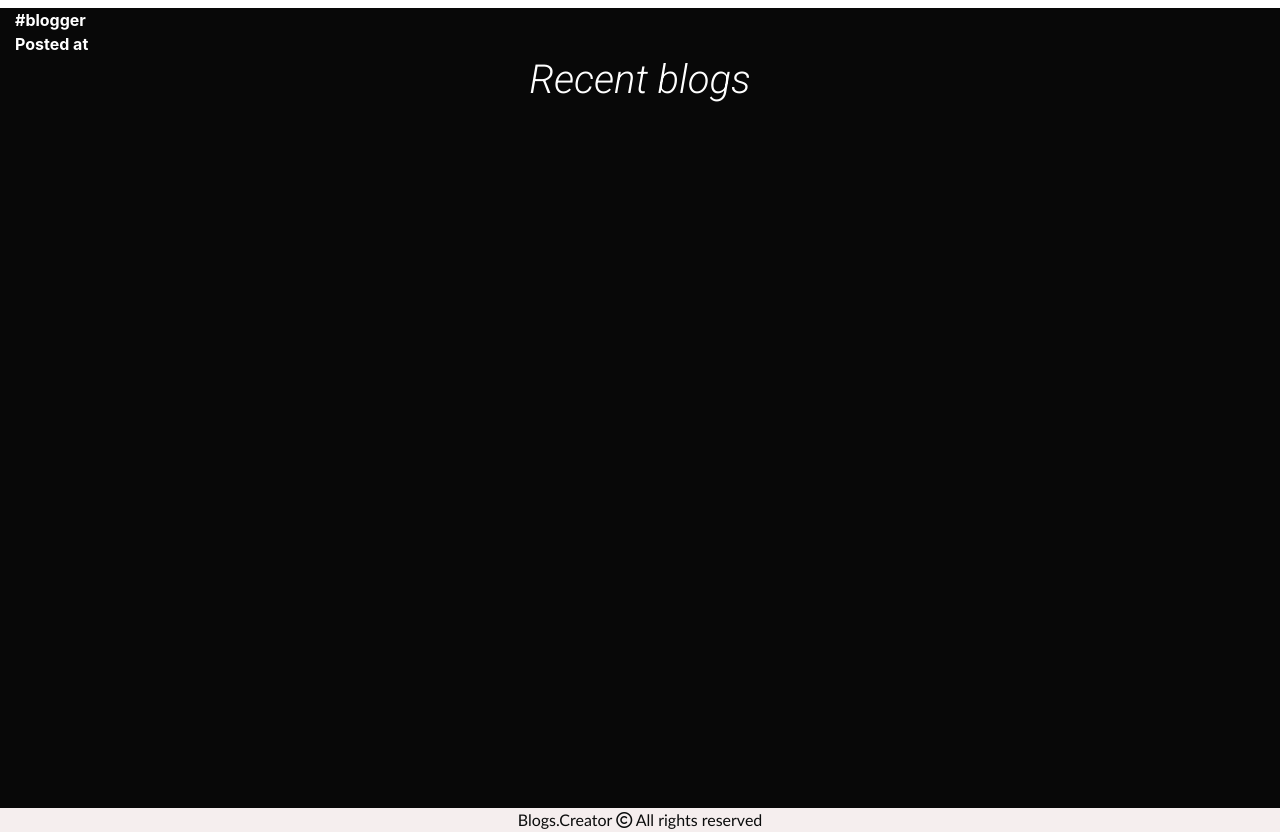
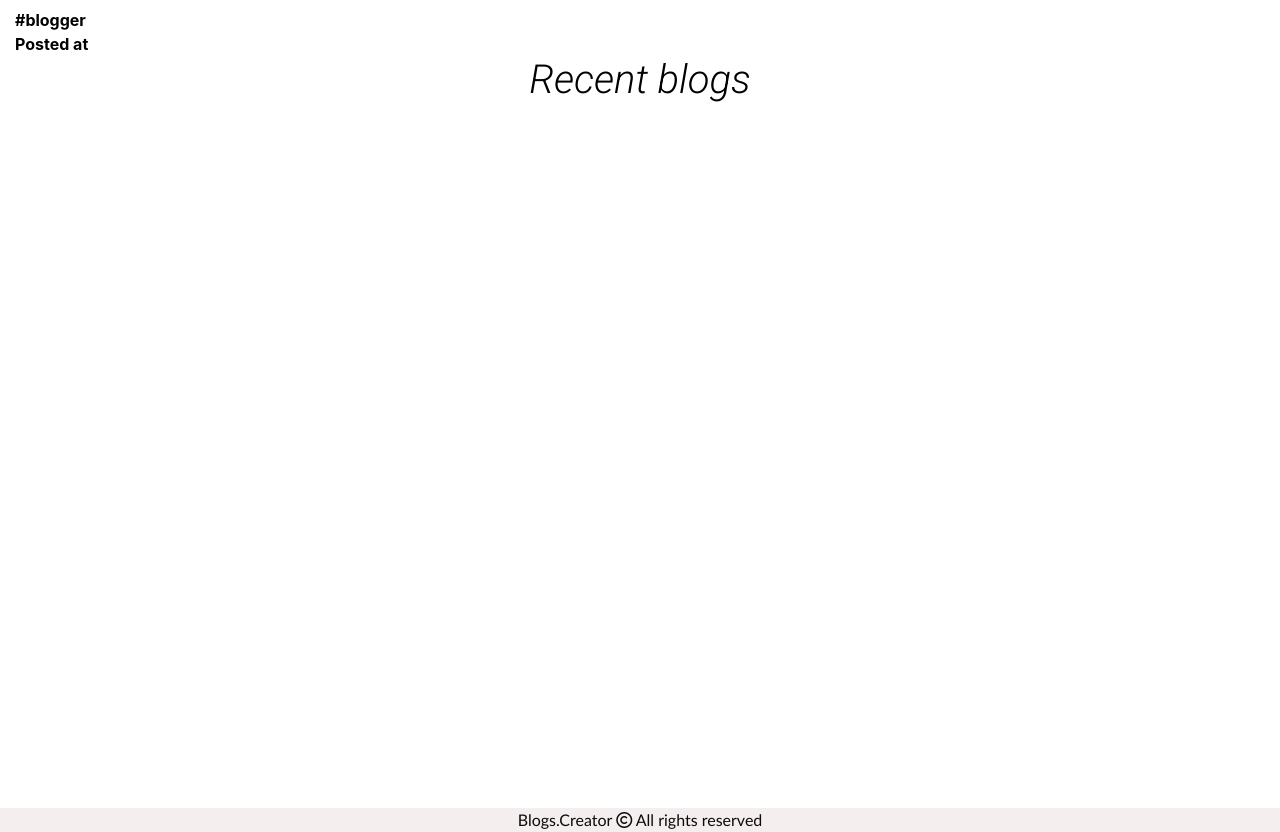
Before and after one commit to learninsoft/blog_creator_web_app, a Flask app: page /blogs/view/1 in a window 1280 px wide. Shown: the part 56-888 px from the top of the page. Run offline with Flask 2, Linux system fonts and the light colour scheme; data that the repository does not hold is empty.

Commit message:
video recorded state.

```diff
--- a/main.py
+++ b/main.py
@@ -3,7 +3,7 @@ from website import create_site
 app = create_site()
 
 if __name__ == "__main__":
-    app.run()
+    app.run(host='0.0.0.0', port=80)
 
 # export FLASK_APP=main.py
 # FLASK_APP=main:app
--- a/website/applications/blog/models.py
+++ b/website/applications/blog/models.py
@@ -57,7 +57,7 @@ class Post(db.Model):
         """
         if not self.slug or self.slug_type in ('auto',):
             log_obj.info("Generating the slug")
-            self.slug = slugify(self.title) + "-" + str(time.time_ns())
+            self.slug = slugify(self.title) + "-" + str(time.time_ns()//1000)
         else:
             log_obj.info("slug entered value to clean slug")
             self.slug = slugify(self.slug)
--- a/website/static/css/view.css
+++ b/website/static/css/view.css
@@ -10,23 +10,23 @@
 
 .viewblog {
     min-height: 100vh;
-    background: rgb(8, 8, 8);
+    background: rgb(8, 8, 248);
     background: linear-gradient(
             90deg,
-            rgba(8, 8, 8, 1) 100%,
+            rgba(128, 128, 128, 1) 100%,
             rgba(209, 57, 69, 1) 100%
     );
 }
 
 .view {
     min-height: 100vh;
-    background: rgb(8, 8, 8);
+    background: rgb(255, 255, 255);
     background: linear-gradient(
             90deg,
-            rgba(8, 8, 8, 1) 100%,
+            rgba(255, 255, 255, 1) 100%,
             rgba(209, 57, 69, 1) 100%
     );
-    color: white;
+    color: black;
 }
 
 .container-fluid h1 {
--- a/website/templates/blog/published.html
+++ b/website/templates/blog/published.html
@@ -30,7 +30,7 @@
                         class="form-control"
                         type="text"
                         id="myInput"
-                        value="{{ blog['slug'] }}"
+                        value="{{request.host}}{{ url_for('blogs.view_post', slug=blog['slug']) }}"
                 />
                 {% endif %}
             </div>
--- a/website/templates/blog/view.html
+++ b/website/templates/blog/view.html
@@ -32,7 +32,7 @@
                             <p class="card-text">
                                 {{ recent_post.slug }}
                                 <a href="{{ url_for('blogs.view_post', slug=recent_post.slug) }}"
-                                >click</a
+                                >Read More..</a
                                 >
                             </p>
                         </div>
```
